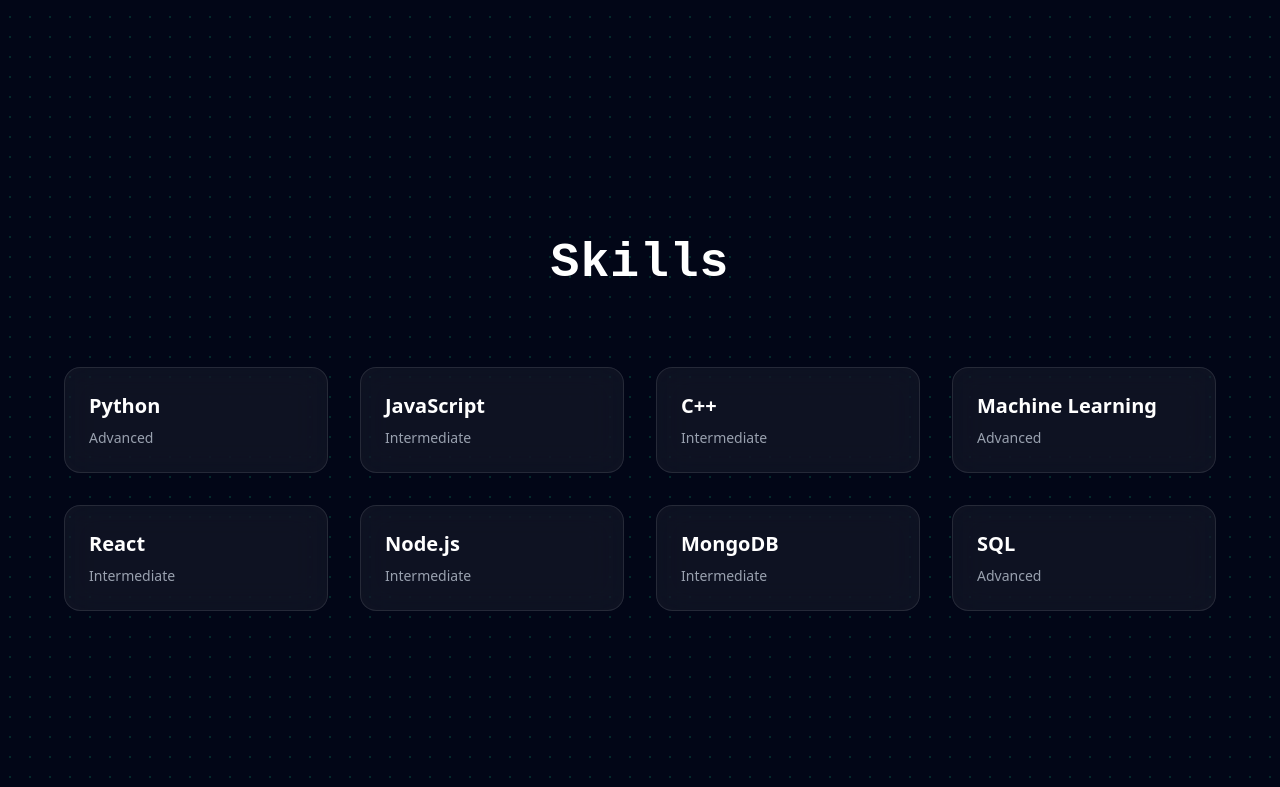
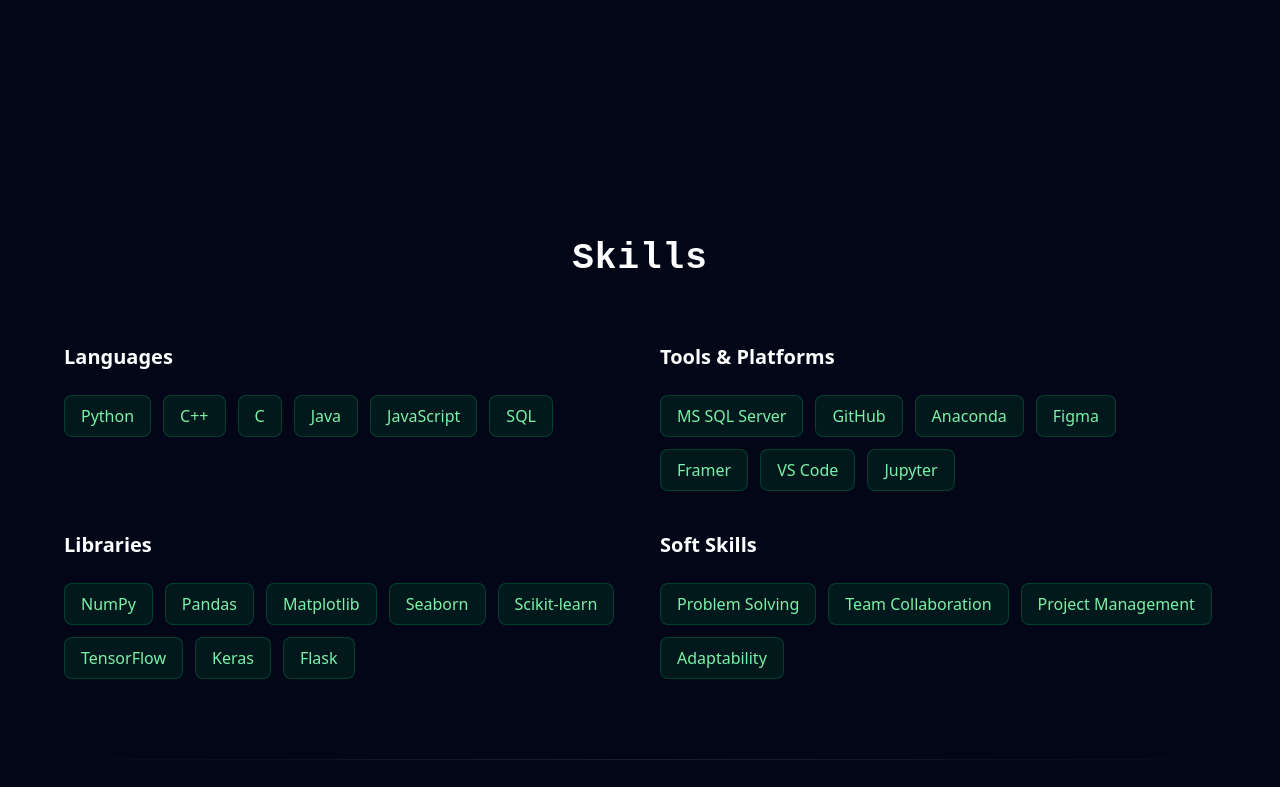
Before and after one commit to Samael1125/my-portfolio, a Next.js app: page / in a window 1280 px wide. Shown: the part 3713-4500 px from the top of the page. Built offline with nearby package versions, Linux system fonts and the light colour scheme.

Commit message:
fix: certificates UI + modal + proper image layout

```diff
--- a/app/globals.css
+++ b/app/globals.css
@@ -135,14 +135,3 @@
 html {
   scroll-behavior: smooth;
 }
-
-body {
-  background-color: #020617;
-
-  background-image: radial-gradient(
-    rgba(0,255,150,0.15) 1px,
-    transparent 1px
-  );
-
-  background-size: 20px 20px;
-}
--- a/components/Certificates.tsx
+++ b/components/Certificates.tsx
@@ -1,76 +1,118 @@
 "use client"
-
 
 import Image from "next/image"
 import { motion } from "framer-motion"
-import { FaCertificate } from "react-icons/fa"
-import ProjectModal from "./ProjectModal"
+import { useState } from "react"
 
 const certificates = [
-
 {
 title:"Data Analytics with Python",
 org:"NPTEL",
 year:"2025",
-image: "/certs/python.png"
+image:"/certs/python.png"
 },
-
 {
 title:"Full Stack Web Development",
 org:"Placify Technologies",
 year:"2025",
-image: "/certs/python.png"
+image:"/certs/python.png"
 },
-
 {
 title:"MS SQL",
 org:"Intellipaat",
 year:"2025",
-image: "/certs/python.png"
+image:"/certs/python.png"
 },
-
 {
 title:"Mastering C",
 org:"CSE Pathshala",
 year:"2024",
-image: "/certs/python.png"
+image:"/certs/python.png"
 }
-
 ]
 
 export default function Certificates(){
 
+const [selected,setSelected]=useState<any>(null)
+
 return(
 
-<section id="certificates" className="py-40 px-6 max-w-7xl mx-auto">
+<section id="certificates" className="py-40 px-6">
 
-<h2 className="text-4xl font-bold text-center mb-20">
+<h2 className="text-5xl font-bold text-center mb-20">
 Certificates
 </h2>
 
 <div className="grid md:grid-cols-3 gap-10 max-w-6xl mx-auto">
 
 {certificates.map((c,i)=>(
+
 <motion.div
 key={i}
-whileHover={{scale:1.05}}
-className="p-8 rounded-xl bg-white/5 border border-white/10 backdrop-blur-lg"
+whileHover={{scale:1.05, y:-6}}
+onClick={()=>setSelected(c)}
+className="cursor-pointer rounded-2xl overflow-hidden bg-white/5 border border-white/10 backdrop-blur-lg group"
 >
 
-<h3 className="text-xl font-semibold">{c.title}</h3>
+{/* IMAGE */}
+<div className="relative h-56">
 
-<p className="text-gray-400 mt-2">{c.org}</p>
+<Image
+src={c.image}
+alt={c.title}
+fill
+className="object-contain bg-white group-hover:scale-110 transition duration-500"
+/>
 
-<span className="text-green-400 text-sm">{c.year}</span>
-<Image src={c.image} fill className="object-cover rounded-xl"/>
+</div>
+
+{/* CONTENT */}
+<div className="p-5">
+
+<h3 className="text-lg font-semibold">
+{c.title}
+</h3>
+
+<p className="text-gray-400 text-sm">
+{c.org}
+</p>
+
+<span className="text-green-400 text-xs">
+{c.year}
+</span>
+
+</div>
 
 </motion.div>
+
 ))}
 
 </div>
 
+{/* MODAL */}
+
+{selected && (
+<div
+className="fixed inset-0 bg-black/80 flex items-center justify-center z-50"
+onClick={()=>setSelected(null)}
+>
+
+<div className="max-w-4xl w-full p-4">
+
+<img
+src={selected.image}
+className="rounded-xl w-full"
+/>
+
+<h3 className="text-xl mt-4">{selected.title}</h3>
+<p className="text-gray-400">{selected.org}</p>
+
+</div>
+
+</div>
+)}
+
 </section>
 
 )
-
 }
--- a/components/Journey.tsx
+++ /dev/null
@@ -1,67 +0,0 @@
-export default function Journey(){
-
-const journey = [
-
-{
-year:"2026",
-title:"Secure AI Code Review System",
-desc:"Developed an AI-powered system to review source code for vulnerabilities and quality."
-},
-
-{
-year:"2025",
-title:"Local Technician Finder",
-desc:"Built a platform connecting users with nearby technicians using Flask and SQLite."
-},
-
-{
-year:"2025",
-title:"Smart Irrigation ML System",
-desc:"Created ML models analyzing groundwater data for smart irrigation planning."
-},
-
-{
-year:"2023",
-title:"B.Tech Computer Science Engineering",
-desc:"Started Bachelor of Technology in Computer Science Engineering."
-}
-
-]
-
-return(
-
-<section className="py-32">
-
-<h2 className="text-4xl font-bold text-center mb-20">
-My Journey
-</h2>
-
-<div className="max-w-4xl mx-auto">
-
-{journey.map((item,i)=>(
-
-<div key={i} className="mb-10 border-l border-green-400 pl-6">
-
-<h3 className="text-green-400 font-semibold">
-{item.year}
-</h3>
-
-<h4 className="text-xl font-semibold">
-{item.title}
-</h4>
-
-<p className="text-gray-400">
-{item.desc}
-</p>
-
-</div>
-
-))}
-
-</div>
-
-</section>
-
-)
-
-}
--- a/components/Skills.tsx
+++ b/components/Skills.tsx
@@ -1,127 +1,71 @@
-// "use client"
-
-// export default function Skills(){
-
-// const skillCategories = [
-
-// {
-// title:"Languages",
-// skills:["Python","C++","C","Java","JavaScript","SQL"]
-// },
-
-// {
-// title:"Tools & Platforms",
-// skills:["MongoDB","MS SQL Server","GitHub","Anaconda","Figma","Framer"]
-// },
-
-// {
-// title:"Libraries",
-// skills:["NumPy","Pandas","Matplotlib","Seaborn","Scikit-learn"]
-// },
-
-// {
-// title:"Soft Skills",
-// skills:["Problem Solving","Team Collaboration","Project Management","Adaptability"]
-// }
-
-// ]
-
-// return(
-
-// <section id="skills" className="py-32">
-
-// <h2 className="text-4xl font-bold text-center mb-16">
-// Skills
-// </h2>
-
-// <div className="max-w-6xl mx-auto grid md:grid-cols-2 gap-10">
-
-// {skillCategories.map((category,index)=> (
-
-// <div key={index}>
-
-// <h3 className="text-xl font-semibold mb-6">
-// {category.title}
-// </h3>
-
-// <div className="flex flex-wrap gap-3">
-
-// {category.skills.map((skill,i)=> (
-
-// <span
-// key={i}
-// className="px-4 py-2 bg-green-500/10 border border-green-400/20 rounded-lg text-green-300"
-// >
-// {skill}
-// </span>
-
-// ))}
-
-// </div>
-
-// </div>
-
-// ))}
-
-// </div>
-// <div className="mt-20 h-[1px] bg-gradient-to-r from-transparent via-white/10 to-transparent"/>
-// </section>
-
-// )
-
-// }
-
-
 "use client"
 
-import { motion } from "framer-motion"
+export default function Skills(){
 
-const skills = [
-  { name: "Python", level: "Advanced" },
-  { name: "JavaScript", level: "Intermediate" },
-  { name: "C++", level: "Intermediate" },
-  { name: "Machine Learning", level: "Advanced" },
-  { name: "React", level: "Intermediate" },
-  { name: "Node.js", level: "Intermediate" },
-  { name: "MongoDB", level: "Intermediate" },
-  { name: "SQL", level: "Advanced" },
+const skillCategories = [
+
+{
+title:"Languages",
+skills:["Python","C++","C","Java","JavaScript","SQL"]
+},
+
+{
+title:"Tools & Platforms",
+skills:["MS SQL Server","GitHub","Anaconda","Figma","Framer","VS Code","Jupyter"]
+},
+{
+title:"Libraries",
+skills:["NumPy","Pandas","Matplotlib","Seaborn","Scikit-learn","TensorFlow","Keras","Flask"]
+},
+
+{
+title:"Soft Skills",
+skills:["Problem Solving","Team Collaboration","Project Management","Adaptability"]
+}
+
 ]
 
-export default function Skills() {
-  return (
-    <section className="py-32 px-6">
+return(
 
-      <h2 className="text-5xl font-bold text-center mb-20">
+<section id="skills" className="py-32">
+
+<h2 className="text-4xl font-bold text-center mb-16">
 Skills
 </h2>
 
-      <div className="grid sm:grid-cols-2 md:grid-cols-3 lg:grid-cols-4 gap-8 max-w-6xl mx-auto">
+<div className="max-w-6xl mx-auto grid md:grid-cols-2 gap-10">
 
-        {skills.map((skill, i) => (
+{skillCategories.map((category,index)=> (
 
-          <motion.div
-            key={i}
-            whileHover={{ scale: 1.08, y: -6 }}
-            className="relative p-6 rounded-2xl bg-white/5 border border-white/10 backdrop-blur-lg group overflow-hidden"
-          >
+<div key={index}>
 
-            {/* glow effect */}
-            <div className="absolute inset-0 bg-gradient-to-r from-green-400/10 to-blue-500/10 opacity-0 group-hover:opacity-100 transition duration-500"/>
-
-            <h3 className="text-xl font-semibold relative z-10">
-              {skill.name}
+<h3 className="text-xl font-semibold mb-6">
+{category.title}
 </h3>
 
-            <p className="text-sm text-gray-400 mt-2 relative z-10">
-              {skill.level}
-            </p>
+<div className="flex flex-wrap gap-3">
 
-          </motion.div>
+{category.skills.map((skill,i)=> (
+
+<span
+key={i}
+className="px-4 py-2 bg-green-500/10 border border-green-400/20 rounded-lg text-green-300"
+>
+{skill}
+</span>
 
 ))}
 
 </div>
 
+</div>
+
+))}
+
+</div>
+<div className="mt-20 h-[1px] bg-gradient-to-r from-transparent via-white/10 to-transparent"/>
 </section>
+
 )
+
 }
--- a/components/Timeline.tsx
+++ b/components/Timeline.tsx
@@ -4,30 +4,30 @@
 
 const timeline = [
 
+
+{
+year:"2026",
+title:"Secure AI Code Review System",
+desc:"Developed an AI-powered system to review source code for vulnerabilities and quality."
+},
+
+{
+year:"2025",
+title:"Local Technician Finder",
+desc:"Built a platform connecting users with nearby technicians using Flask and SQLite."
+},
+
+{
+year:"2025",
+title:"Smart Irrigation ML System",
+desc:"Created ML models analyzing groundwater data for smart irrigation planning."
+},
+
 {
 year:"2023",
 title:"B.Tech Computer Science Engineering",
 desc:"Started Bachelor of Technology in Computer Science Engineering."
-},
-
-{
-year:"2024",
-title:"Local Technician Finder",
-desc:"Developed a platform connecting users with nearby technicians using Flask and SQLite."
-},
-
-{
-year:"2025",
-title:"Secure AI Code Review System",
-desc:"Built an AI-powered system to review code security and quality."
-},
-
-{
-year:"2025",
-title:"Smart Irrigation ML Project",
-desc:"Developed a machine learning model for analyzing groundwater data to support smart irrigation decisions."
 }
-
 ]
 
 export default function Timeline(){
```
Lines whose indentation alone changed are shown as unchanged.
